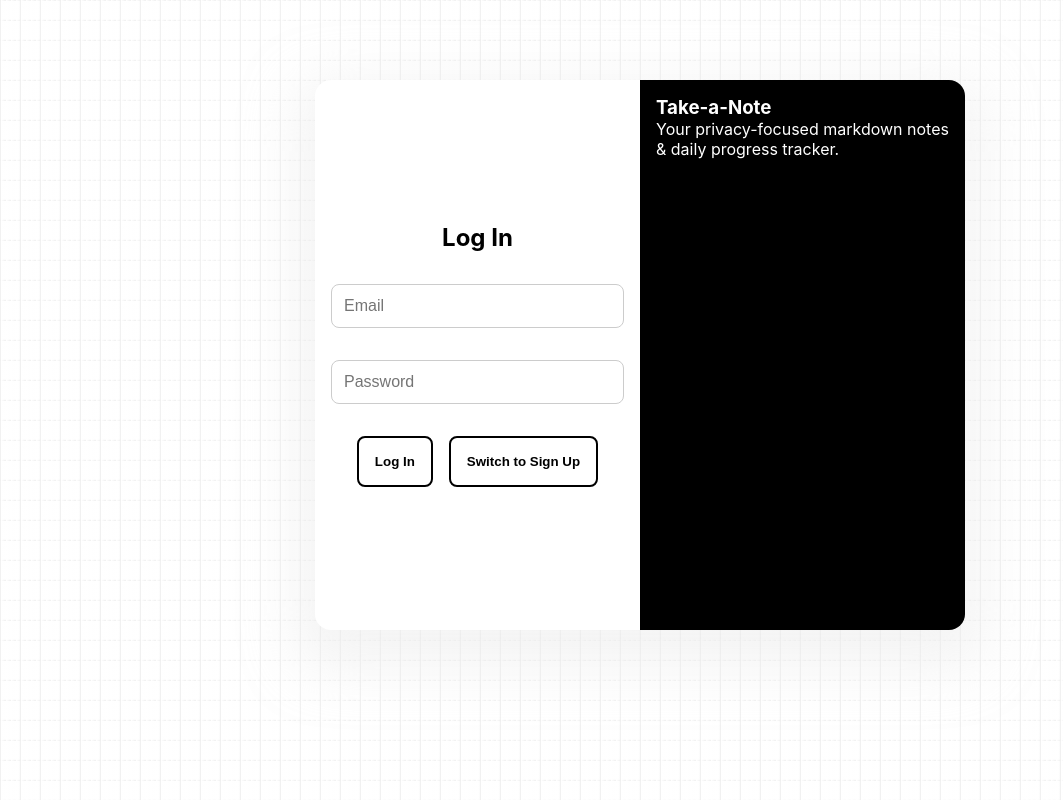
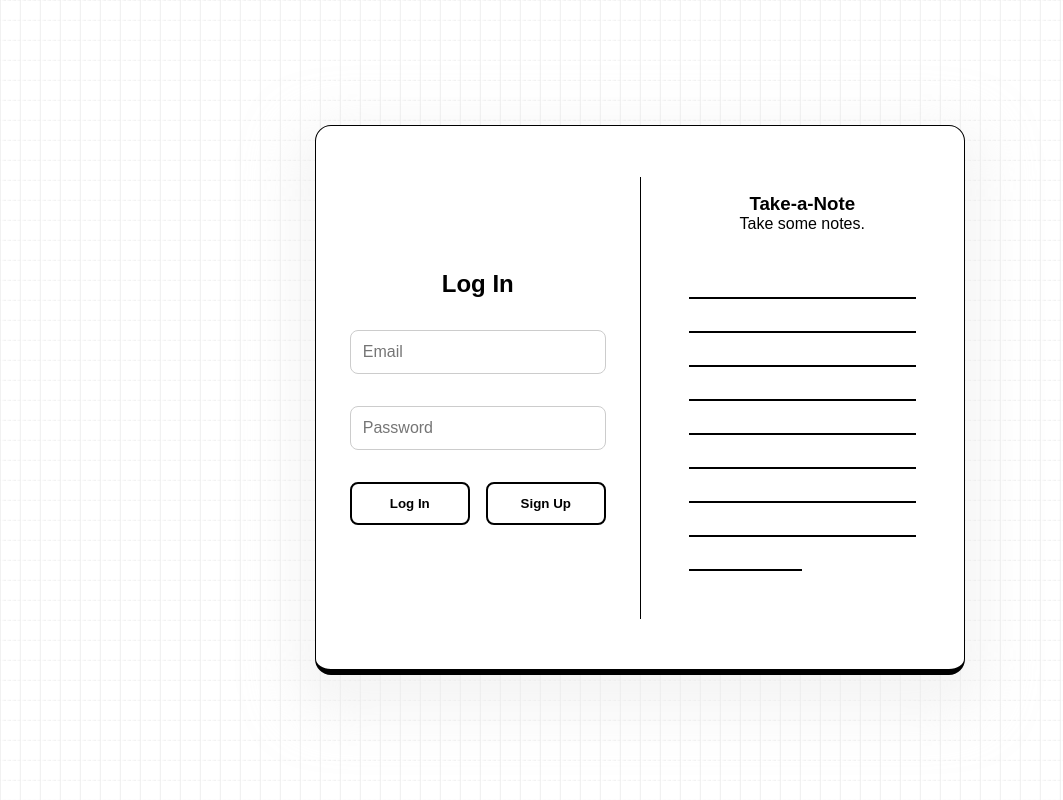
Before and after one commit to raisiglPeter/take-a-note-app, a React (Vite) app: page /login in a window 1280 px wide. Shown: the whole page, without its empty margins (0-1063 px from the left). Built offline with nearby package versions, Linux system fonts and the light colour scheme; no server answers.

Commit message:
feat: finish AuthPage, add Spinner, refactor Button

```diff
--- /dev/null
+++ b/src/components/layout/AppLayout.css
@@ -0,0 +1,8 @@
+.appLayout {
+  flex: 1;
+  display: flex;
+  flex-direction: column;
+  justify-content: start;
+  align-items: center;
+  height: 100%;
+}
--- a/src/components/layout/AppLayout.tsx
+++ b/src/components/layout/AppLayout.tsx
@@ -1,11 +1,15 @@
 import Header from "./Header";
 import Main from "./Main";
 
+import "./AppLayout.css";
+import Spinner from "../ui/Spinner";
+
 export default function AppLayout() {
   return (
-    <>
+    <div className="appLayout">
       <Header />
+      <Spinner width="50px" height="50px" />
       <Main />
-    </>
+    </div>
   );
 }
--- a/src/components/layout/Header.css
+++ b/src/components/layout/Header.css
@@ -5,5 +5,5 @@
   justify-content: space-between;
   align-items: center;
   box-shadow: 0px 0px 5px 2px #e0e0e0;
-  padding: 1rem;
+  padding: 2rem;
 }
--- a/src/components/layout/Header.tsx
+++ b/src/components/layout/Header.tsx
@@ -5,6 +5,7 @@
 import Button from "../ui/Button";
 
 import "./Header.css";
+import Spinner from "../ui/Spinner";
 
 export default function Header() {
   const { signOut } = useAuth();
@@ -21,12 +22,13 @@
       setLoading(false);
     }
   };
+
   return (
     <header>
       <div className="headerLeft">Menu</div>
       <div className="headerRight">
         <Button disabled={loading} onClick={handleSignOut}>
-          {loading ? "Signing out..." : "Sign Out"}
+          {loading ? <Spinner size="2em" /> : "Sign Out"}
         </Button>
       </div>
     </header>
--- a/src/components/ui/Button.css
+++ b/src/components/ui/Button.css
@@ -1,8 +1,12 @@
 button.ui-button {
   cursor: pointer;
-  padding: 1rem;
+  padding: 0.75rem 1.5rem;
+  min-width: 120px;
   border-radius: 0.5rem;
-  width: fit-content;
+  display: flex;
+  justify-content: center;
+  align-items: center;
+  text-align: center;
   border: 2px black solid;
   background-color: white;
   color: black;
@@ -18,3 +22,8 @@
 button.ui-button:active {
   transform: translateY(-1px);
 }
+
+button.ui-button:disabled {
+  opacity: 0.6;
+  cursor: not-allowed;
+}
--- /dev/null
+++ b/src/components/ui/Spinner.css
@@ -0,0 +1,20 @@
+.loading-spinner {
+  width: 40px;
+  height: 40px;
+  border: rgba(0, 0, 0, 0.8) 2px solid;
+  border-radius: 100%;
+  background-color: transparent;
+  color: black;
+  animation: loading-spinner 0.8s infinite linear;
+  border-bottom: 0;
+  border-left: 0;
+}
+
+@keyframes loading-spinner {
+  from {
+    rotate: 0deg;
+  }
+  to {
+    rotate: 360deg;
+  }
+}
--- /dev/null
+++ b/src/components/ui/Spinner.tsx
@@ -0,0 +1,20 @@
+import "./Spinner.css";
+
+type SpinnerProps = {
+  width?: string;
+  height?: string;
+  size?: string;
+  className?: string;
+};
+
+export default function Spinner({
+  size = "3em",
+  className = "",
+}: SpinnerProps) {
+  return (
+    <div
+      className={`loading-spinner ${className}`}
+      style={{ width: size, height: size }}
+    ></div>
+  );
+}
--- a/src/pages/AuthPage.css
+++ b/src/pages/AuthPage.css
@@ -5,24 +5,51 @@
   background-color: white;
   width: 650px;
   height: 550px;
-  margin-top: 5rem;
   box-shadow: 0px 20px 50px 20px rgb(235, 235, 235, 0.5);
   border-radius: 1rem;
+  margin: auto;
+  border: 1px black solid;
+  border-bottom: 6px black solid;
 }
 
 div.authPage .authPage-left {
   flex: 1;
   padding: 1rem;
+  height: 100%;
+  display: flex;
+  flex-direction: column;
+  align-items: center;
+  justify-content: center;
 }
+
 div.authPage .authPage-right {
   flex: 1;
   padding: 1rem;
-  background-color: black;
-  color: white;
-  width: 100%;
-  height: 100%;
   border-bottom-right-radius: 1rem;
   border-top-right-radius: 1rem;
+  border-left: 1px solid black;
+}
+
+div.authPage .authPage-right .authPage-right-text {
+  text-align: center;
+}
+
+div.authPage-right .authPage-right-lines {
+  display: flex;
+  flex-direction: column;
+  align-items: start;
+  justify-content: start;
+  padding: 2rem;
+}
+
+div.authPage-right .authPage-right-line {
+  border-bottom: 2px solid black;
+  width: 100%;
+  margin-top: 2rem;
+}
+
+div.authPage-right .authPage-right-line:last-child {
+  width: 50%;
 }
 
 div.authPage .authPage-left > form {
--- a/src/pages/AuthPage.tsx
+++ b/src/pages/AuthPage.tsx
@@ -1,11 +1,12 @@
 // src/pages/AuthPage.tsx
-import { useState, type FormEvent } from "react";
+import { useState, type SyntheticEvent } from "react";
 import toast from "react-hot-toast";
 import { handleApiError } from "../utils/handleApiError";
 import { supabase } from "../lib/supabaseClient";
 
 import "./AuthPage.css";
 import Button from "../components/ui/Button";
+import Spinner from "../components/ui/Spinner";
 
 export default function AuthPage() {
   const [isSignUp, setIsSignUp] = useState(false);
@@ -13,17 +14,11 @@
   const [password, setPassword] = useState("");
   const [loading, setLoading] = useState(false);
 
-  const handleSubmit = async (e: FormEvent<HTMLFormElement>) => {
+  const handleSubmit = async (e: SyntheticEvent<HTMLFormElement>) => {
     e.preventDefault();
     setLoading(true);
 
     try {
-      if (isSignUp) {
-        const { error } = await supabase.auth.signUp({ email, password });
-        if (error) throw error;
-
-        toast.success("Check your email for confirmation!");
-      } else {
       const { error } = await supabase.auth.signInWithPassword({
         email,
         password,
@@ -31,8 +26,27 @@
       if (error) throw error;
 
       toast.success("Successfully logged in!");
+    } catch (error: unknown) {
+      handleApiError(error);
+    } finally {
+      setLoading(false);
     }
-    } catch (error: unknown) {
+  };
+
+  const handleSignUp = async () => {
+    if (!email || !password) {
+      toast.error("Please enter both email and password.");
+      return;
+    }
+
+    setLoading(true);
+
+    try {
+      const { error } = await supabase.auth.signUp({ email, password });
+      if (error) throw error;
+
+      toast.success("Check your email for confirmation!");
+    } catch (error) {
       handleApiError(error);
     } finally {
       setLoading(false);
@@ -61,33 +75,36 @@
             required
           />
 
+          {loading ? (
+            <Spinner />
+          ) : (
             <div className="signUpButtons">
-            {/* Primary Submit Button */}
               <Button type="submit" disabled={loading}>
-              {loading
-                ? "Processing..."
-                : isSignUp
-                  ? "Create Account"
-                  : "Log In"}
+                {loading ? "Processing..." : "Log In"}
               </Button>
-
-            {/* Switch Mode Button */}
               <Button
                 type="button"
-              onClick={() => {
-                setIsSignUp(!isSignUp);
-              }}
+                onClick={handleSignUp}
                 disabled={loading}
+                variant="secondary"
               >
-              {isSignUp ? "Switch to Log In" : "Switch to Sign Up"}
+                {loading ? "Processing..." : "Sign Up"}
               </Button>
             </div>
+          )}
         </form>
       </div>
 
       <div className="authPage-right">
+        <div className="authPage-right-text">
           <h3>Take-a-Note</h3>
-        <p>Your privacy-focused markdown notes & daily progress tracker.</p>
+          <p>Take some notes.</p>
+        </div>
+        <div className="authPage-right-lines">
+          {Array.from({ length: 9 }).map((_, index) => {
+            return <div key={index} className="authPage-right-line"></div>;
+          })}
+        </div>
       </div>
     </div>
   );
--- a/src/styles/App.css
+++ b/src/styles/App.css
@@ -21,14 +21,31 @@
   padding: 0;
   box-sizing: border-box;
 }
+
+html,
+body,
+#root {
+  width: 100%;
+  height: 100%;
+  margin: 0;
+  padding: 0;
+  box-sizing: border-box;
+}
+
+#root {
+  display: flex;
+  justify-content: center;
+  align-items: center;
+}
+
 body {
+  width: 100%;
+  height: 100%;
   display: flex;
   justify-content: center;
   align-items: center;
   background-color: #fff;
-  font-family:
-    -apple-system, BlinkMacSystemFont, "Segoe UI", "Roboto", "Oxygen", "Ubuntu",
-    "Cantarell", "Fira Sans", "Droid Sans", "Helvetica Neue", sans-serif;
+  font-family: sans-serif;
   -webkit-font-smoothing: antialiased;
   -moz-osx-font-smoothing: grayscale;
   background-color: #fff;
```
Lines whose indentation alone changed are shown as unchanged.
